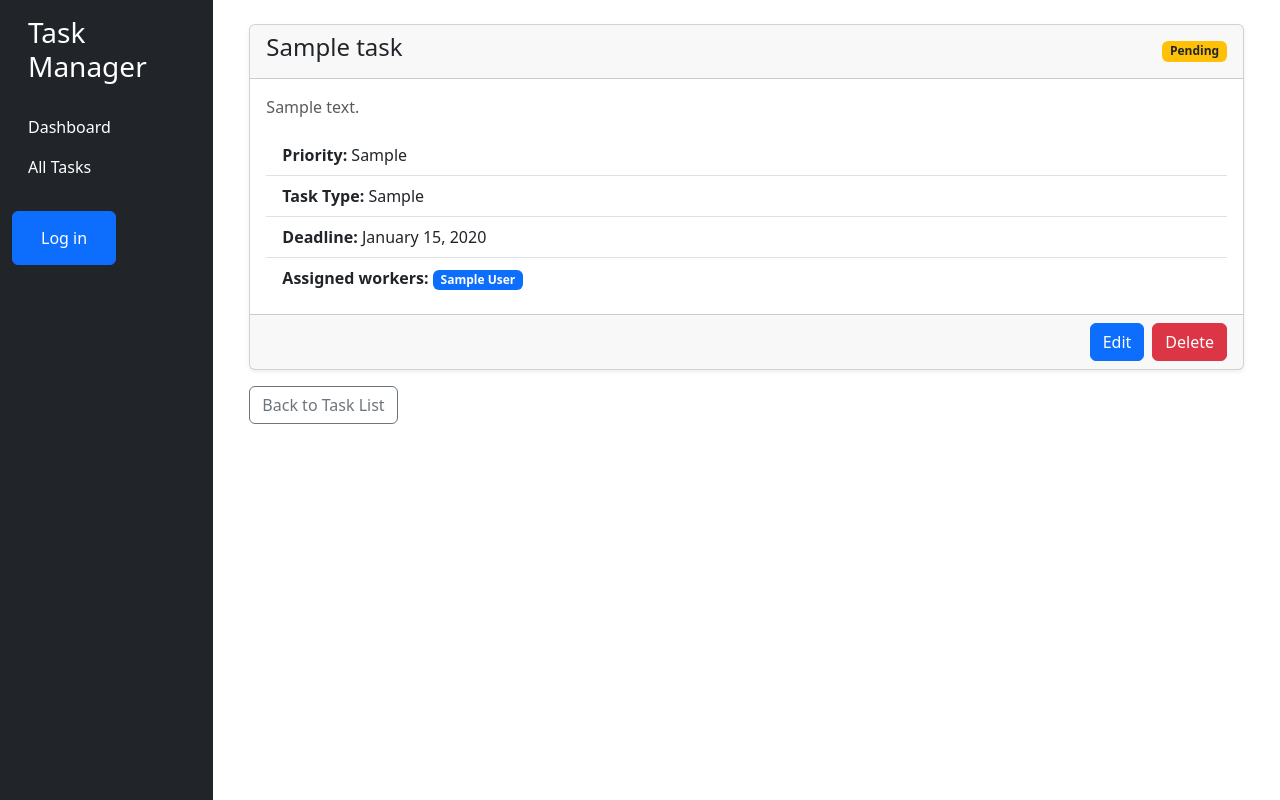
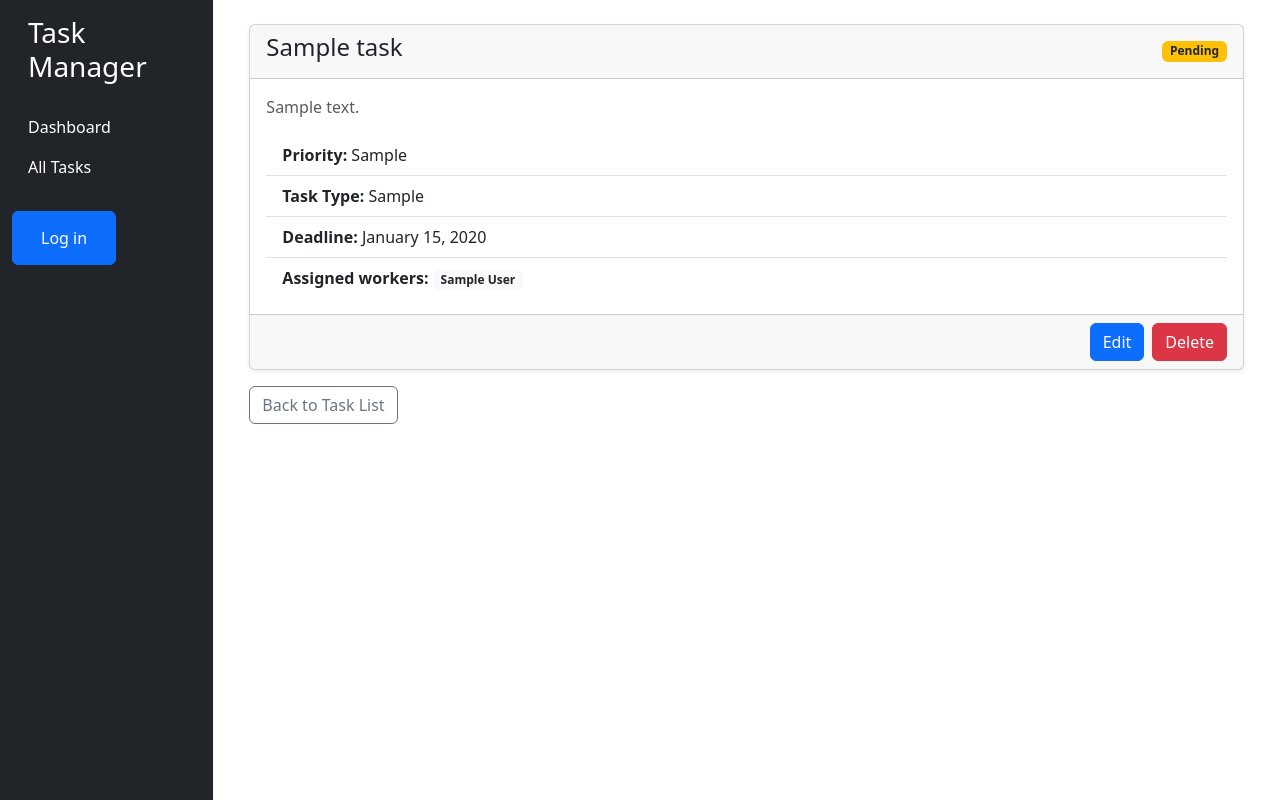
Before and after one commit to omerlenko/it-task-manager, a Django app: template templates/task_manager/task_detail.html in a window 1280 px wide. Run offline with Django 5.2, Linux system fonts and the light colour scheme; the template is opened without the code that fills it: most values are stand-ins (such as "Sample title", 1, 10 or a date in 2020).

Commit message:
change assignee badge color to gray

```diff
--- a/templates/task_manager/task_detail.html
+++ b/templates/task_manager/task_detail.html
@@ -22,7 +22,7 @@
           <li class="list-group-item">
             <strong>Assigned workers:</strong>
             {% for user in task.assignees.all %}
-              <a href="#" class="badge bg-primary text-decoration-none">{{ user.first_name }} {{ user.last_name }}</a>
+              <a href="#" class="badge bg-light text-dark text-decoration-none">{{ user.first_name }} {{ user.last_name }}</a>
 {#                {% url "worker-detail" pk=user.id %}#}
             {% empty %}
               <span class="text-muted">No one assigned yet!</span>
```
